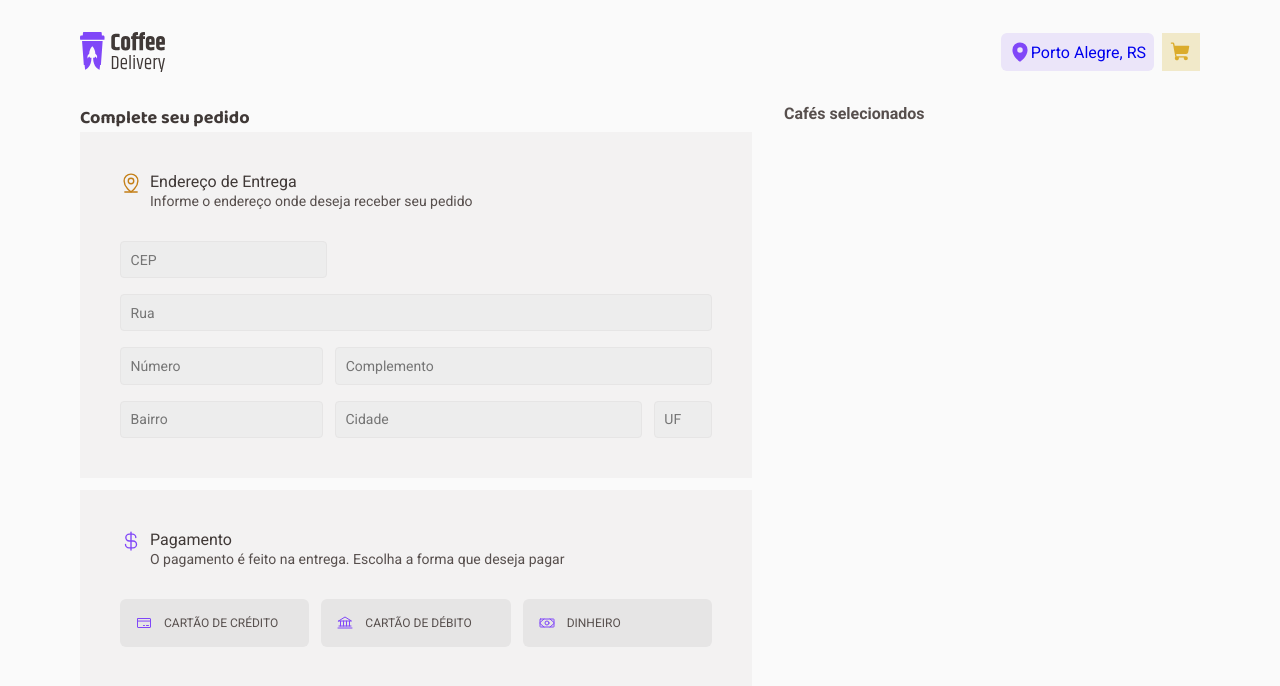
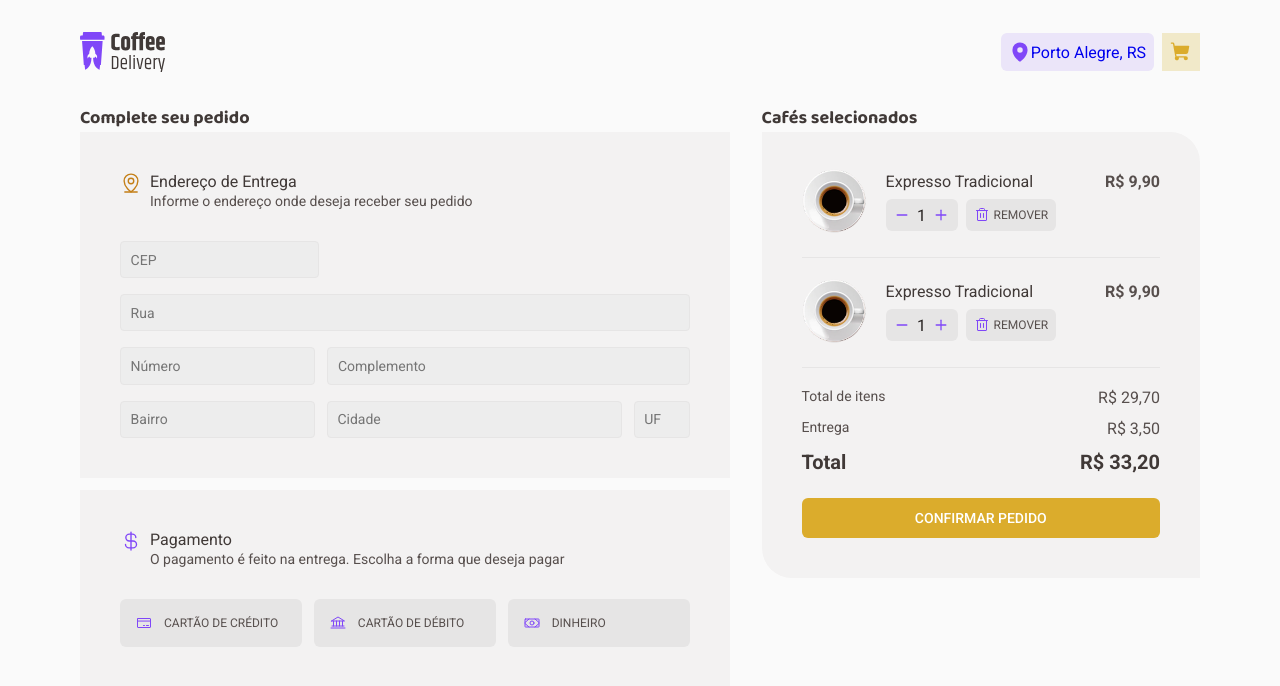
Before and after one commit to kairemerson/desafio_coffee_delivery, a React (Vite) app: page /cart in a window 1280 px wide. Shown: the top 686 px of the page. Built offline with nearby package versions, Linux system fonts and the light colour scheme.

Commit message:
feat: create componet cart

```diff
--- a/src/page/Cart/index.tsx
+++ b/src/page/Cart/index.tsx
@@ -1,7 +1,9 @@
-import { Bank, CreditCard, CurrencyDollar, MapPinLine, Money } from "phosphor-react";
-import { AddressContainer, ButtonsContainer, CartContainer, InfoOrder, PaymentContainer, SelectedCoffees, Subtitle, Title, TitleForm, TitlePayment } from "./styles";
+import { Bank, CreditCard, CurrencyDollar, MapPinLine, Money, Trash } from "phosphor-react";
+import { AddressContainer, ButtonsContainer, CartContainer, Coffee, CoffeeButons, CoffeeTitle, ConfirmButton, InfoOrder, PaymentContainer, SelectedCoffees, SelectedCoffeesContainer, Subtitle, Title, TitleForm, TitlePayment, TotalContainer } from "./styles";
 import { InputText } from "../../components/Input/styles";
 import { ButtonFormPayment } from "../../components/ButtonFormPayment";
+import tradicional from "../../assets/tradicional.png"
+import { ButtonQuantity } from "../../components/ButtonQuantity";
 
 
 export function Cart() {
@@ -18,7 +20,7 @@ export function Cart() {
 
                         </div>
                     </TitleForm>
-                    <form action="">
+                    <form id="order">
                         <InputText placeholder="CEP" width={35}/>
                         <InputText placeholder="Rua" width={100}/>
                         <div style={{display: "flex", gap: "0.75rem"}}>
@@ -59,10 +61,53 @@ export function Cart() {
                     </ButtonsContainer>
                 </PaymentContainer>
             </InfoOrder>
-            <SelectedCoffees>
+            <SelectedCoffeesContainer>
                 <h4>Cafés selecionados</h4>
 
-            </SelectedCoffees>
+                <SelectedCoffees>
+                    <Coffee>
+                        <div>
+                            <img src={tradicional}/>
+                            <div>
+                                <CoffeeTitle>Expresso Tradicional</CoffeeTitle>
+                                <CoffeeButons>
+                                    <ButtonQuantity/>
+                                    <button>
+                                        <Trash size={16}/>
+                                        <p>REMOVER</p>
+                                    </button>
+                                </CoffeeButons>
+                            </div>
+                        </div>
+                        <span>R$ 9,90</span>
+                    </Coffee>
+                    <Coffee>
+                        <div>
+                            <img src={tradicional}/>
+                            <div>
+                                <CoffeeTitle>Expresso Tradicional</CoffeeTitle>
+                                <CoffeeButons>
+                                    <ButtonQuantity/>
+                                    <button>
+                                        <Trash size={16}/>
+                                        <p>REMOVER</p>
+                                    </button>
+                                </CoffeeButons>
+                            </div>
+                        </div>
+                        <span>R$ 9,90</span>
+                    </Coffee>
+                    <TotalContainer>
+                        <div><p>Total de itens</p><p>R$ 29,70</p></div>
+                        <div><p>Entrega</p><p>R$ 3,50</p></div>
+                        <div><span>Total</span><span>R$ 33,20</span></div>
+                    </TotalContainer>
+                    <ConfirmButton type="submit" form="order">
+                        CONFIRMAR PEDIDO
+                    </ConfirmButton>
+                </SelectedCoffees>
+
+            </SelectedCoffeesContainer>
         </CartContainer>
     )
 }
--- a/src/page/Cart/styles.ts
+++ b/src/page/Cart/styles.ts
@@ -7,7 +7,7 @@ export const CartContainer = styled.div`
 `
 
 export const InfoOrder = styled.div`
-    width: 60%;
+    width: 58%;
     h4 {
         font-size: ${props => props.theme.titleXS};
         color: ${props => props.theme.baseSubtitle};
@@ -28,7 +28,7 @@ export const AddressContainer = styled.div`
         flex-direction: column;
         gap: 1rem;
     }
-    `
+`
 
 export const PaymentContainer = styled.div`
     background: ${props => props.theme.baseCard};
@@ -68,5 +68,132 @@ export const ButtonsContainer = styled.div`
     gap: 0.75rem;
 `
 
+export const SelectedCoffeesContainer = styled.div`
+    width: 36%;
+    flex: 1;
+    h4 {
+        font-size: ${props => props.theme.titleXS};
+        color: ${props => props.theme.baseSubtitle};
+        font-family: "Baloo 2";
+    }
+`
+
 export const SelectedCoffees = styled.div`
+    background: ${props => props.theme.baseCard};
+    padding: 2.5rem;
+    border-top-right-radius: 30px;
+    border-bottom-left-radius: 30px;
+
 `
+
+export const Coffee = styled.div`
+    display: flex;
+    padding-bottom: 1.5rem;
+    border-bottom: 1px solid ${props => props.theme.baseButton};
+
+    &:not(:first-child){
+        margin-top: 1.5rem;
+    }
+
+    & > div {
+        display: flex;
+        flex: 1;
+        div{
+            flex: 1;
+
+        }
+    }
+    img {
+        width: 4rem;
+        height: 4rem;
+        margin-top: -3px;
+        margin-right: 1.25rem;
+    }
+    span{
+        font-size: ${props => props.theme.textM};
+        color: ${props => props.theme.baseText};
+        font-weight: bold;
+    }
+
+`
+
+export const CoffeeTitle= styled.p`
+    margin-bottom: 0.5rem;
+    font-size: ${props => props.theme.textM};
+    color: ${props => props.theme.baseSubtitle};
+`
+
+export const CoffeeButons = styled.div`
+    display: flex;
+    gap: 0.5rem;
+
+    button {
+        display: flex;
+        height: 2rem;
+        justify-content: center;
+        align-items: center;
+        background: ${props => props.theme.baseButton};
+        padding: 0 0.5rem;
+        border: 0;
+        border-radius: 6px;
+        font-size: ${props => props.theme.buttonM};
+        color: ${props => props.theme.baseText};
+        line-height: 2;
+        cursor: pointer;
+        transition: all 0.2s;
+
+        &:hover{
+            background: ${props => props.theme.baseHover};
+
+        }
+
+        svg {
+            margin-right: 0.25rem;
+            color: ${props => props.theme.purple};
+        }
+    }
+
+    div{
+        height: 2rem;
+    }
+`
+
+export const TotalContainer = styled.div`
+    margin-top: 1.25rem;
+    font-size: ${props => props.theme.textS};
+    color: ${props => props.theme.baseText};
+    div{
+        display: flex;
+        justify-content: space-between;
+        p{
+            margin-bottom: 0.75rem;
+            &:nth-child(2){
+                font-size: ${props => props.theme.textM};
+            }
+        }
+        span {
+            font-size: ${props => props.theme.textL};
+            color: ${props => props.theme.baseSubtitle};
+            font-weight: bold;
+        }
+    }
+`
+
+export const ConfirmButton = styled.button`
+    padding: 0.75rem 0.5rem;
+    background: ${props => props.theme.yellow};
+    border: 0;
+    color: ${props => props.theme.white};
+    font-size: ${props => props.theme.buttonG};
+    font-weight: 500;
+    width: 100%;
+    outline: none;
+    border-radius: 6px;
+    margin-top: 1.5rem;
+    cursor: pointer;
+    transition: all 0.2s;
+
+    &:hover{
+        background: ${props => props.theme.yellowDark};
+    }
+`
```
